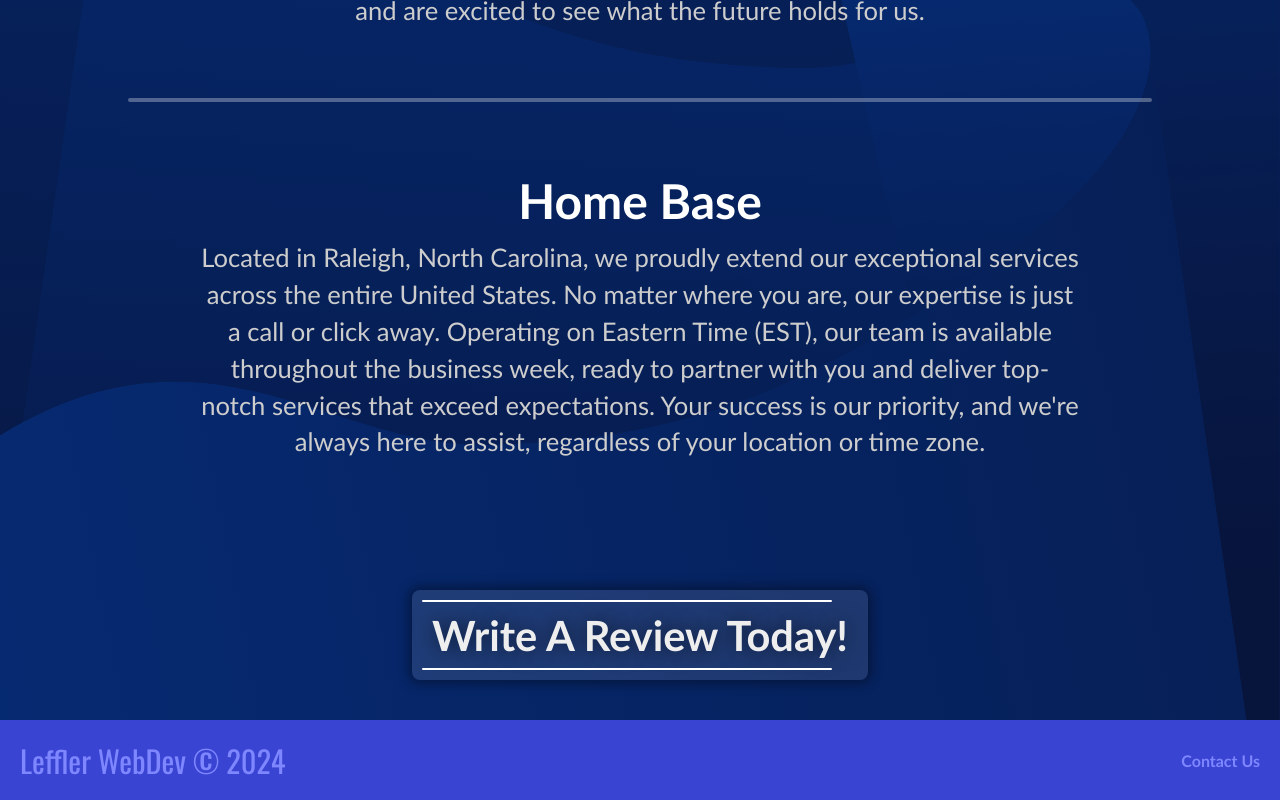
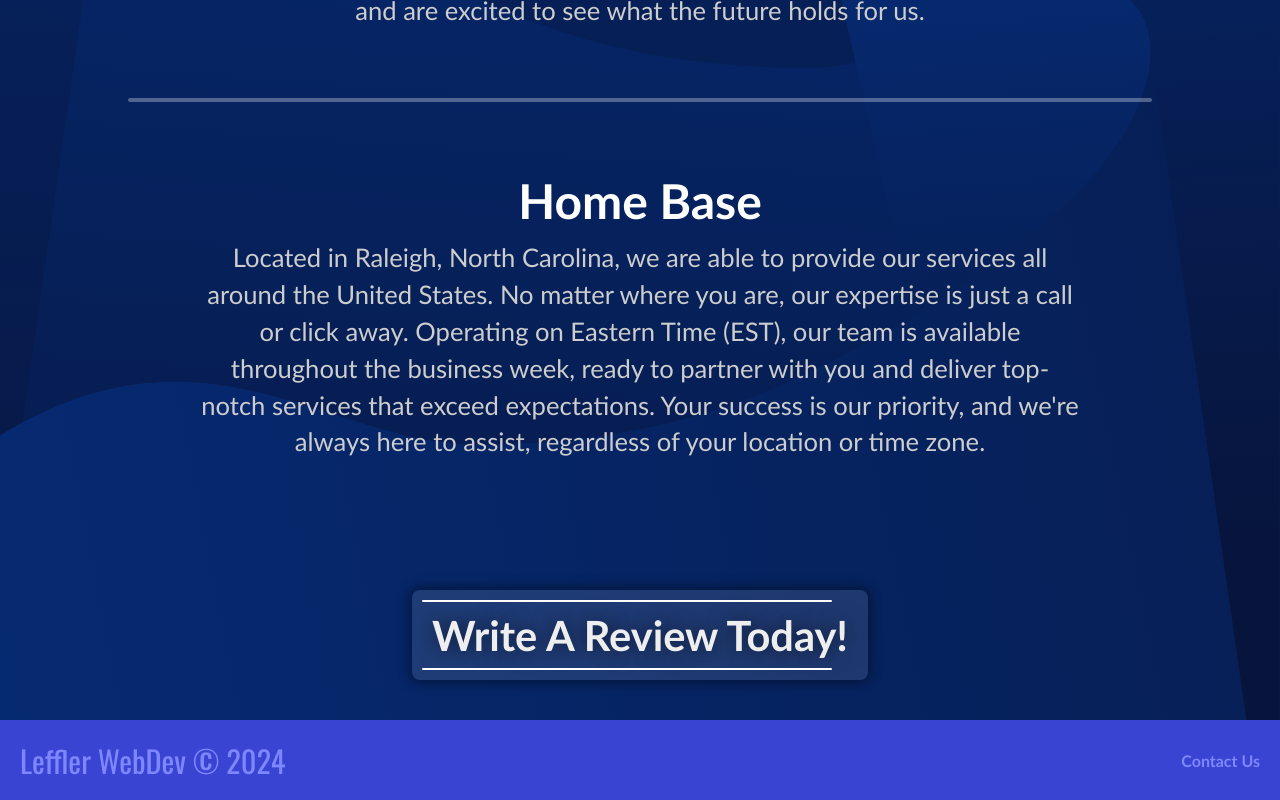
Before and after one commit to AsherLeffler/websiteService, a React (Vite) app: page /about in a window 1280 px wide. Shown: the part 1179-1979 px from the top of the page. Built offline with nearby package versions, Linux system fonts and the light colour scheme; a web font is replaced by a local one.

Commit message:
Refactor AboutPage and HomePage content for improved clarity and consistency

```diff
--- a/src/pages/AboutPage.jsx
+++ b/src/pages/AboutPage.jsx
@@ -151,14 +151,14 @@ const AboutPage = () => {
             <article className="article1" style={{ marginBottom: "80px" }}>
               <h1>Home Base</h1>
               <p>
-                Located in Raleigh, North Carolina, we proudly extend our
-                exceptional services across the entire United States. No matter
-                where you are, our expertise is just a call or click away.
-                Operating on Eastern Time (EST), our team is available
-                throughout the business week, ready to partner with you and
-                deliver top-notch services that exceed expectations. Your
-                success is our priority, and we&apos;re always here to assist,
-                regardless of your location or time zone.
+                Located in Raleigh, North Carolina, we are able to provide our
+                services all around the United States. No matter where you are,
+                our expertise is just a call or click away. Operating on Eastern
+                Time (EST), our team is available throughout the business week,
+                ready to partner with you and deliver top-notch services that
+                exceed expectations. Your success is our priority, and
+                we&apos;re always here to assist, regardless of your location or
+                time zone.
               </p>
             </article>
             {reviews.current.length > 0 && (
--- a/src/pages/HomePage.jsx
+++ b/src/pages/HomePage.jsx
@@ -236,14 +236,14 @@ const HomePage = ({ info }) => {
           </div>
           <div className="info">
             <p>
-              We are a national organization specializing in website design and
-              development. We provide quick and easy website services that meet
-              your needs. With years of experience, we deeply understand the
-              importance of a successful online presence. We excel at crafting
-              websites that not only keep your audiences engaged but also drive
-              meaningful impact in today&apos;s digital landscape. We give you
-              the ability to make a difference, and we&apos;re here to ensure
-              your website becomes a powerful tool for your success.
+              We specialize in website design and development. We provide quick
+              and easy website services that meet your needs. With years of
+              experience, we deeply understand the importance of a successful
+              online presence. We excel at crafting websites that not only keep
+              your audiences engaged but also drive meaningful impact in
+              today&apos;s digital landscape. We give you the ability to make a
+              difference, and we&apos;re here to ensure your website becomes a
+              powerful tool for your success.
             </p>
             <Link to="/about" className=".link">
               <button
```
